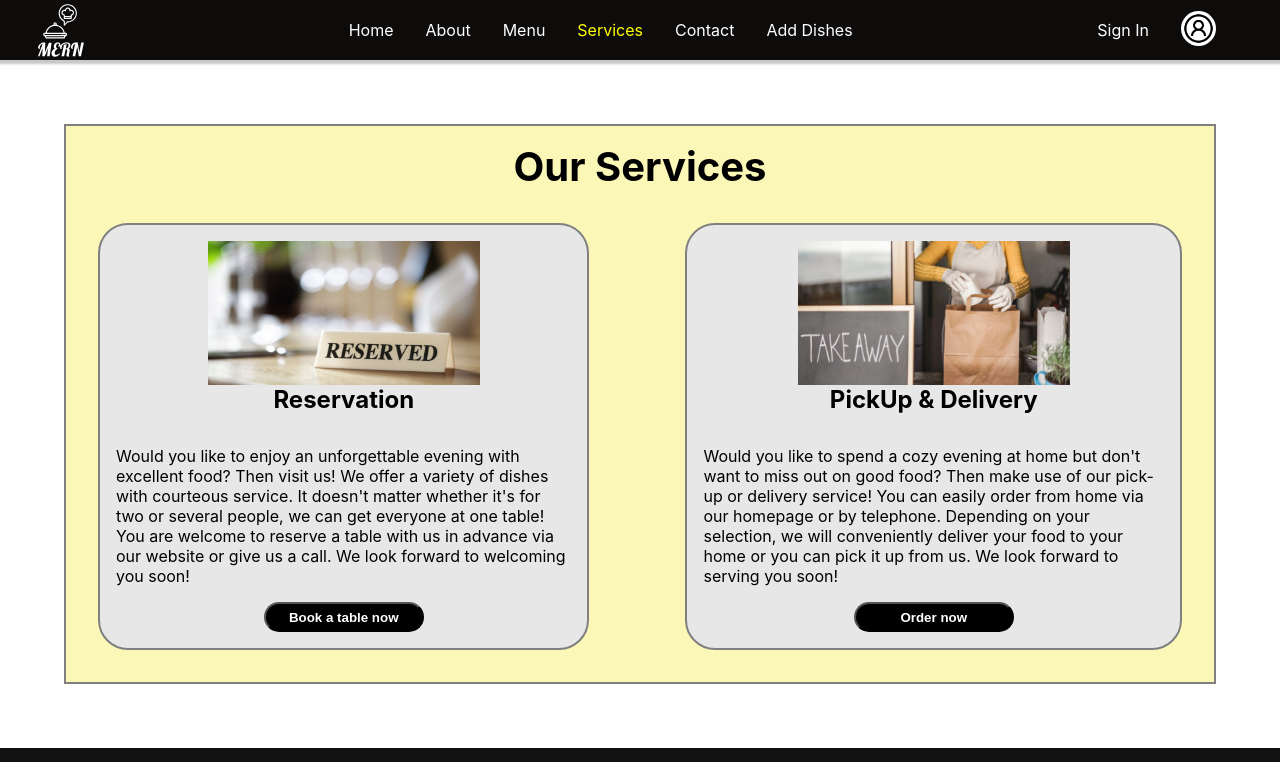
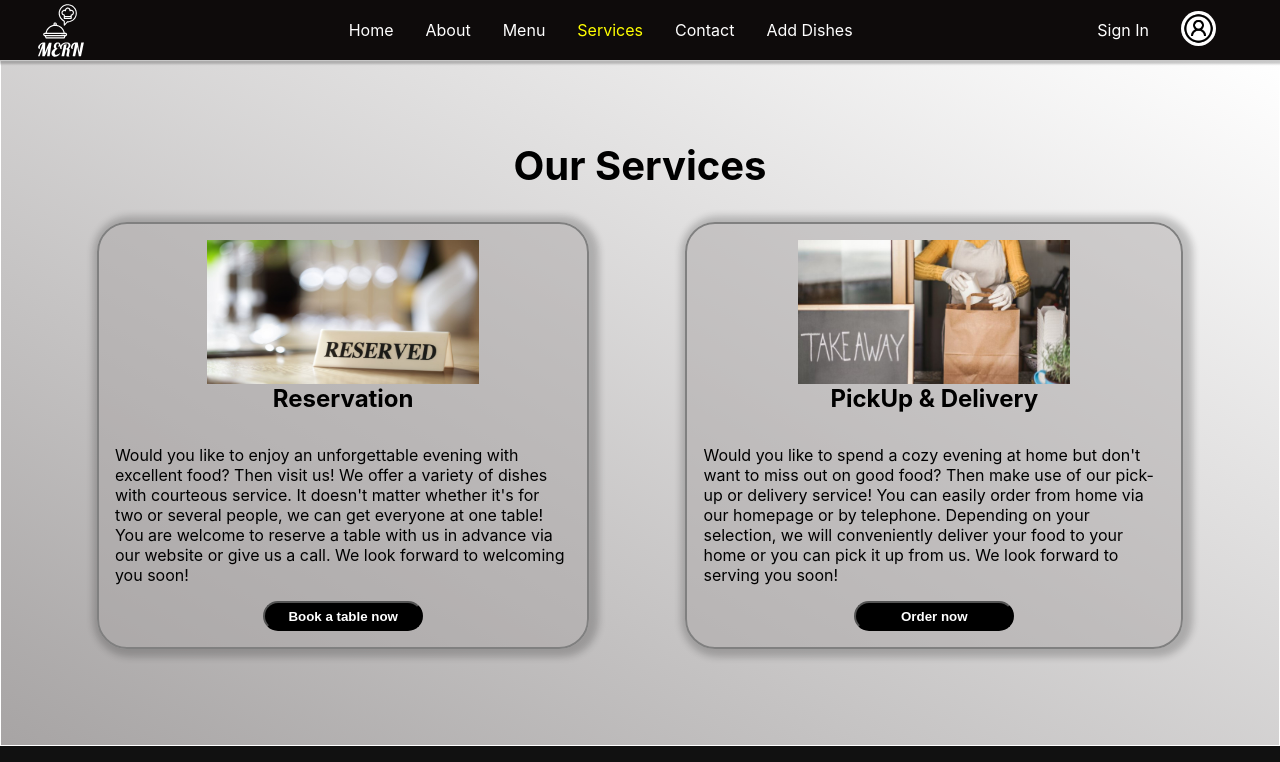
Before and after one commit to AbdullaAlwaki/restaurant, a React (Create React App) app: page /services in a window 1280 px wide. Shown: the top 762 px of the page. Built offline with nearby package versions, Linux system fonts and the light colour scheme; grey boxes are pictures that could not be loaded.

Commit message:
changed background (like menu)

```diff
--- a/src/components/Contact/Contact.jsx
+++ b/src/components/Contact/Contact.jsx
@@ -7,6 +7,7 @@ import email from "../../images/email.png"
 
 function Contact() {
     return (
+        <main className="mainContact">
         <div className="containerContact">
             <div className="smallCon">
                 <section className="smallConIns">
@@ -53,6 +54,7 @@ function Contact() {
                 </form>
             </div>
         </div>
+        </main>
     )
 }
 
--- a/src/components/Services/Services.jsx
+++ b/src/components/Services/Services.jsx
@@ -5,7 +5,8 @@ import reservation from "../../images/reservation.jpg"
 
 function Services() {
     return (
-        <div className="containerServ">
+        <main className="mainServices">
+            <div className="containerServ">
             <h1 className="headingServ">Our Services</h1>
             <div className="containerServices">
                 <section className="reservation">
@@ -21,8 +22,8 @@ function Services() {
                     <button className="buttonServ">Order now</button>
                 </section>
             </div>
-        </div>
-
+            </div>
+        </main>
 
         )
 }
--- a/src/styles/Contact.css
+++ b/src/styles/Contact.css
@@ -1,8 +1,14 @@
+.mainContact {
+    background-image:linear-gradient(to bottom left, rgb(255, 255, 255), rgb(167, 164, 164));
+    border: 1px solid white;
+}
+
 .containerContact {
     margin: 5rem;
     display: flex;
     justify-content: center;
     position: relative;
+
 }
 
 /*4 grey boxes with icons*/
@@ -15,13 +21,14 @@
 }
 
 .smallConIns {
-    background-color: rgb(231, 231, 231);
+    background-color: rgb(214, 212, 212);
     height: 14rem;
     width: 14rem;
     margin: 1rem;
     padding: 1rem;
     text-align: center;
     z-index: 9;
+    box-shadow: 3px 1px 7px 7px rgba(17, 17, 17, 0.22);
 }
 
 .logoContact {
@@ -41,6 +48,7 @@
     width: 30rem;
     height: 30rem;
     opacity: 1;
+    box-shadow: 3px 1px 7px 7px rgba(17, 17, 17, 0.22);
 }
 
 .headingContact {
--- a/src/styles/Services.css
+++ b/src/styles/Services.css
@@ -1,9 +1,15 @@
+.mainServices {
+    background-image:linear-gradient(to bottom left, rgb(255, 255, 255), rgb(167, 164, 164));
+    border: 1px solid white;
+}
+
 .containerServ {
     width: 90%;
     height: fit-content;
     margin: 4rem auto;
-    background-color: rgba(245, 232, 56, 0.363);
+    /* background-color: rgba(245, 232, 56, 0.363);
     border: 2px solid gray;
+    border-radius: 30px; */
 }
 
 .headingServ {
@@ -21,9 +27,11 @@
 .reservation, .delivery {
     display: grid;
     margin: 3rem;
-    background-color:rgb(231, 231, 231);
+    /* background-image:linear-gradient(to bottom left, rgb(255, 255, 255), rgb(167, 164, 164)); */
+    background-color: rgba(167, 164, 164, 0.479);
     border-radius: 30px;
     border: 2px solid gray;
+    box-shadow: 3px 1px 7px 7px rgba(17, 17, 17, 0.22);
 }
 
 .img_Serv {
```
